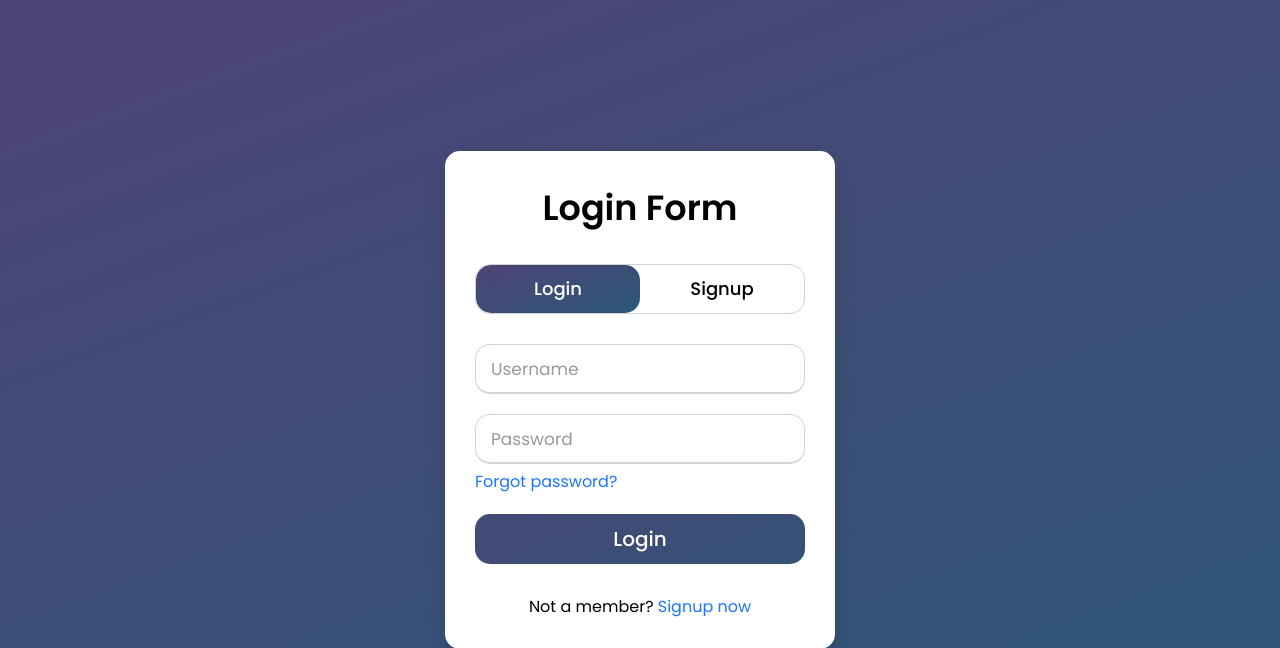
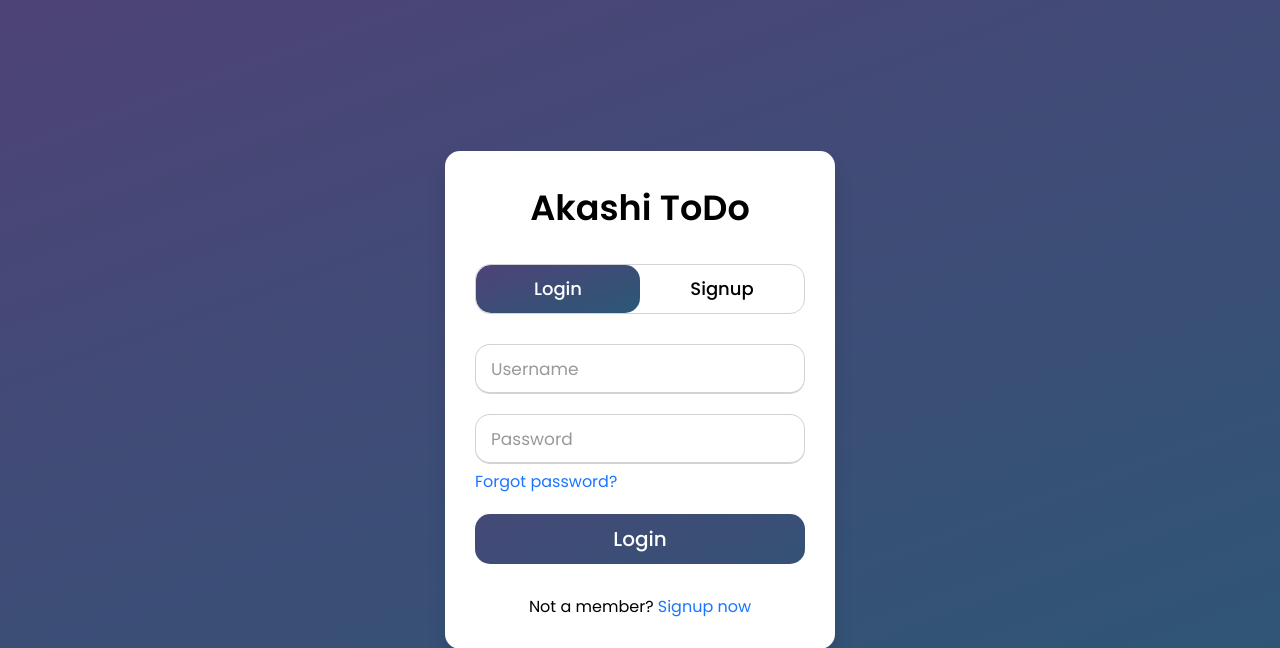
Before and after one commit to Akashii0/Fast-ToDo, a FastAPI app: page / in a window 1280 px wide. Shown: the top 648 px of the page. Run offline with FastAPI, Linux system fonts and the light colour scheme; parts of the project's set-up code (start-up, migrations or seed data) failed here and were passed over.

Commit message:
updated routes

```diff
--- a/app/routers/auth.py
+++ b/app/routers/auth.py
@@ -18,9 +18,9 @@ router = APIRouter(tags=["Authentication"])
 router.mount("/static", StaticFiles(directory="static", html=True), name="static")
 
 
-@router.get("/login")
-def showlogin(request: Request):
-    return templates.TemplateResponse("login.html", {"request": request})
+# @router.get("/login")
+# def showlogin(request: Request):
+#     return templates.TemplateResponse("login.html", {"request": request})
 
 
 @router.post("/login", response_model=schemas.Token)
--- a/templates/login.html
+++ b/templates/login.html
@@ -9,7 +9,7 @@
 <body>
     <div class="wrapper">
         <div class="title-text">
-          <div class="title login">Login Form</div>
+          <div class="title login">Akashi ToDo</div>
           <div class="title signup">Signup Form</div>
         </div>
         <div class="form-container">
```
